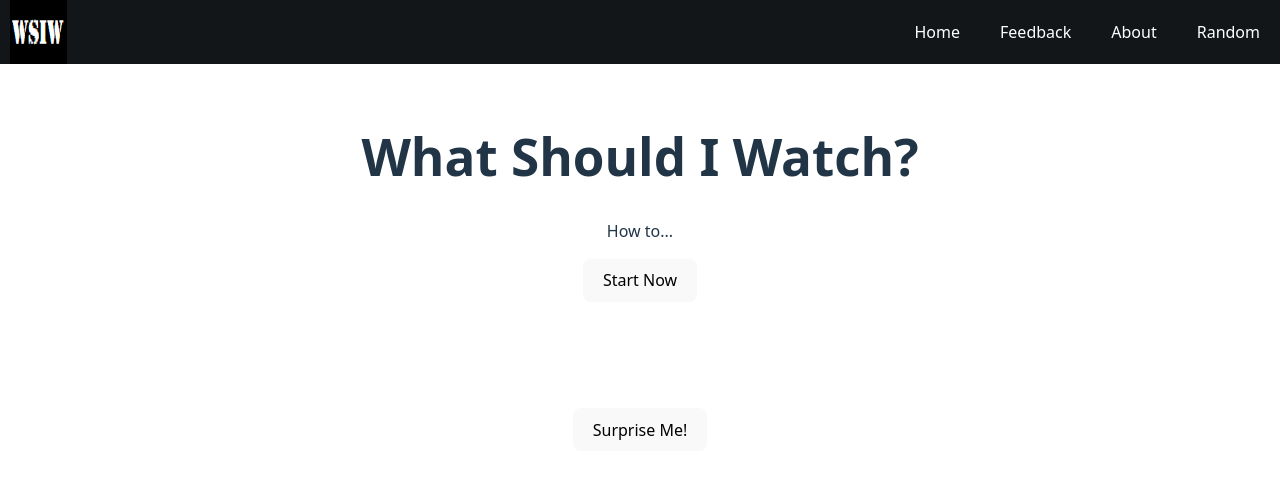
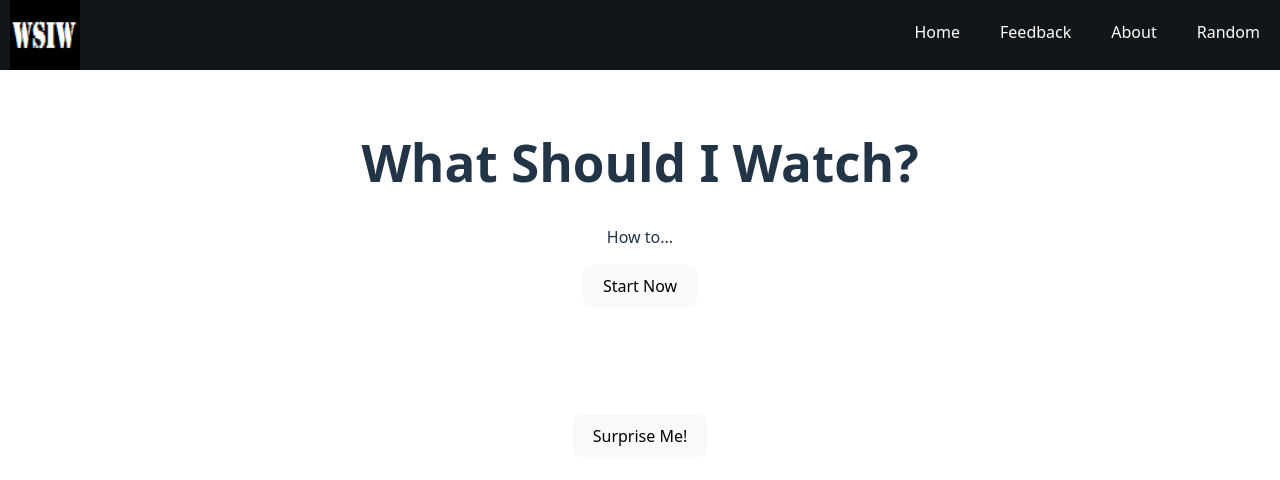
Before and after one commit to MelissaHarper/unit1-final-project, a React (Vite) app in the folder what-should-i-watch/: page / in a window 1280 px wide. Shown: the top 480 px of the page. Built offline with nearby package versions, Linux system fonts and the light colour scheme.

Commit message:
add image class name

```diff
--- a/what-should-i-watch/src/styles/NavBar.css
+++ b/what-should-i-watch/src/styles/NavBar.css
@@ -1,6 +1,6 @@
 .navbar {
   width: 100%;
-  height: 100%;
+  height: 70px;
   background-color: #121619;
   display: flex;
   flex-direction: row;
@@ -15,11 +15,17 @@
   padding-left: 10px;
 }
 
+.navbar .nav-logo {
+  width: 70px;
+  height: 70px;
+}
+
 .navbar .rightSide {
   flex: 50%;
   height: 100%;
   display: flex;
-  /* align-items: center; */
+  flex-direction: row;
+  align-items: flex-end;
   justify-content: flex-end;
 }
 
```
